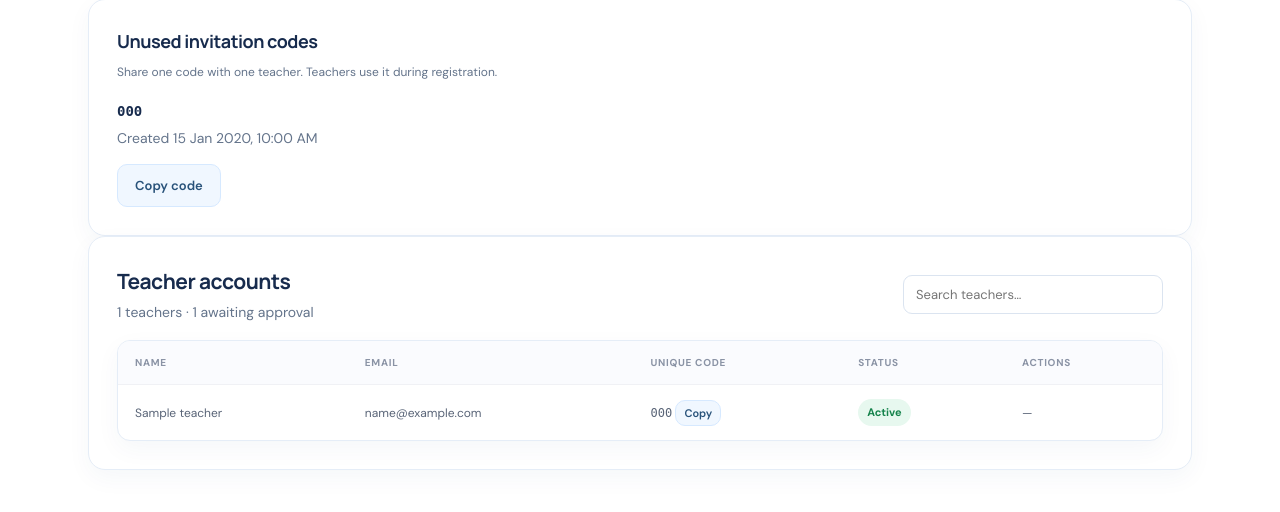
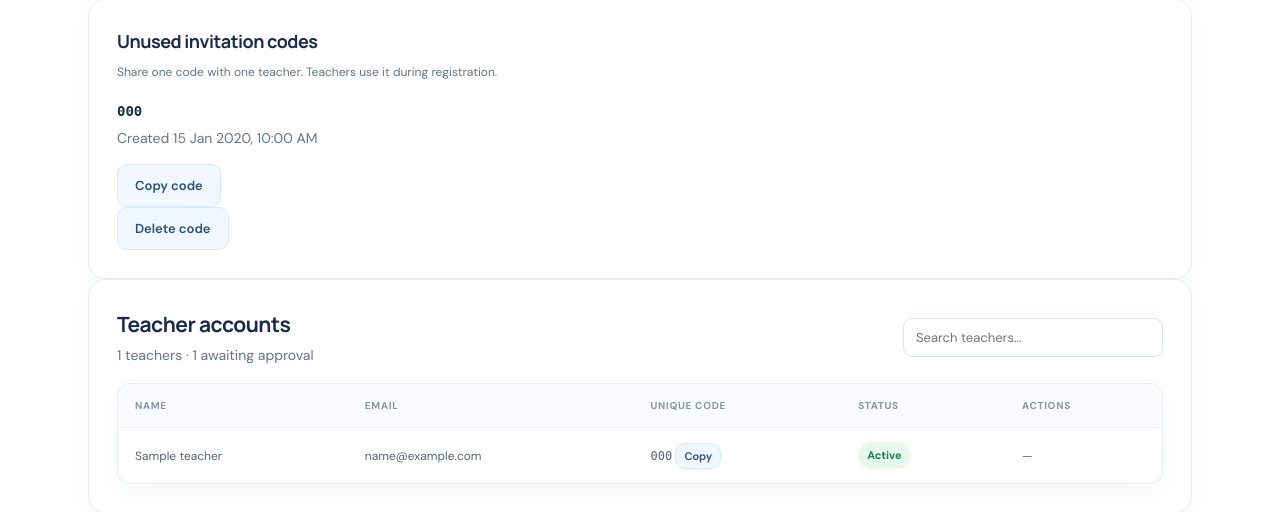
Before and after one commit to shiv9969/attendance-management, a Flask app: template templates/college_teachers.html in a window 1280 px wide. Shown: the part 238-750 px from the top of the page. Run offline with Flask 3, Linux system fonts and the light colour scheme; tables that the repository leaves empty hold one stand-in row (values such as "Sample post"); the template is opened without the code that fills it: values that come from a table or form of the project are taken from there, most other values are stand-ins (such as "Sample title", 1, 10 or a date in 2020); parts of the project's set-up code (start-up, migrations or seed data) failed here and were passed over; some libraries are stand-ins or nearby versions.

Commit message:
Add files via upload

```diff
--- a/templates/college_teachers.html
+++ b/templates/college_teachers.html
@@ -1,5 +1,5 @@
 {% extends "base.html" %}{% block title %}Teachers · College Admin{% endblock %}{% block content %}
 <div class="college-page-heading"><div><div class="eyebrow">COLLEGE WORKSPACE / TEACHERS</div><h1>Teacher management</h1><p class="muted">Invite teachers, review registrations and approve accounts.</p></div><form method="post" action="{{ url_for('generate_teacher_code') }}"><button class="btn primary" type="submit">＋ Generate invite code</button></form></div>
-<section class="panel"><h2>Unused invitation codes</h2><p class="muted">Share one code with one teacher. Teachers use it during registration.</p>{% for c in teacher_codes %}<div class="list-row"><div><b><code>{{ c.code }}</code></b><p class="muted">Created {{ c.created_at.strftime('%d %b %Y, %I:%M %p') }}</p></div><button type="button" class="btn secondary copy-code" data-code="{{ c.code }}">Copy code</button></div>{% else %}<p class="empty-cell">No unused codes. Generate a code to invite a teacher.</p>{% endfor %}</section>
+<section class="panel"><h2>Unused invitation codes</h2><p class="muted">Share one code with one teacher. Teachers use it during registration.</p>{% for c in teacher_codes %}<div class="list-row"><div><b><code>{{ c.code }}</code></b><p class="muted">Created {{ c.created_at.strftime('%d %b %Y, %I:%M %p') }}</p></div><div class="row-actions"><button type="button" class="btn secondary copy-code" data-code="{{ c.code }}">Copy code</button><form method="post" action="{{ url_for('delete_teacher_code', invite_id=c.id) }}" onsubmit="return confirm('Delete this unused invitation code? This cannot be undone.');"><button type="submit" class="btn danger">Delete code</button></form></div></div>{% else %}<p class="empty-cell">No unused codes. Generate a code to invite a teacher.</p>{% endfor %}</section>
 <section class="panel"><div class="section-title-row"><div><h2>Teacher accounts</h2><p class="muted">{{ teachers|length }} teachers · {{ pending_teachers|length }} awaiting approval</p></div><input id="teacherSearch" class="table-search" placeholder="Search teachers…" aria-label="Search teachers"></div><div class="table-wrap"><table id="teacherTable"><thead><tr><th>Name</th><th>Email</th><th>Unique code</th><th>Status</th><th>Actions</th></tr></thead><tbody>{% for t in teachers %}<tr><td>{{ t.name }}</td><td>{{ t.email }}</td><td><code>{{ t.unique_code or '—' }}</code> {% if t.unique_code %}<button type="button" class="btn tiny secondary copy-code" data-code="{{ t.unique_code }}">Copy</button>{% endif %}</td><td><span class="status-pill {{ 'status-good' if t.account_status=='active' else 'status-pending' }}">{{ t.account_status }}</span></td><td>{% if t.account_status == 'pending' %}<div class="row-actions"><form method="post" action="{{ url_for('decide_teacher',user_id=t.id,decision='approve') }}"><button class="btn primary" type="submit">Approve</button></form><form method="post" action="{{ url_for('decide_teacher',user_id=t.id,decision='reject') }}"><button class="btn secondary" type="submit">Reject</button></form></div>{% else %}—{% endif %}</td></tr>{% else %}<tr><td colspan="5" class="empty-cell">No teacher accounts yet.</td></tr>{% endfor %}</tbody></table></div></section>
 {% endblock %}{% block scripts %}<script>document.querySelector('#teacherSearch')?.addEventListener('input',e=>{const q=e.target.value.toLowerCase();document.querySelectorAll('#teacherTable tbody tr').forEach(r=>r.hidden=!r.innerText.toLowerCase().includes(q))});document.querySelectorAll('.copy-code').forEach(b=>b.addEventListener('click',async()=>{try{await navigator.clipboard.writeText(b.dataset.code);b.textContent='Copied'}catch(e){prompt('Copy code',b.dataset.code)}}));</script>{% endblock %}
```
